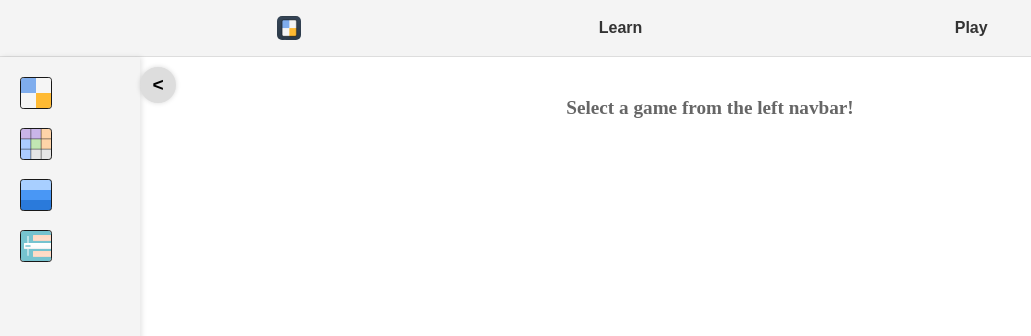
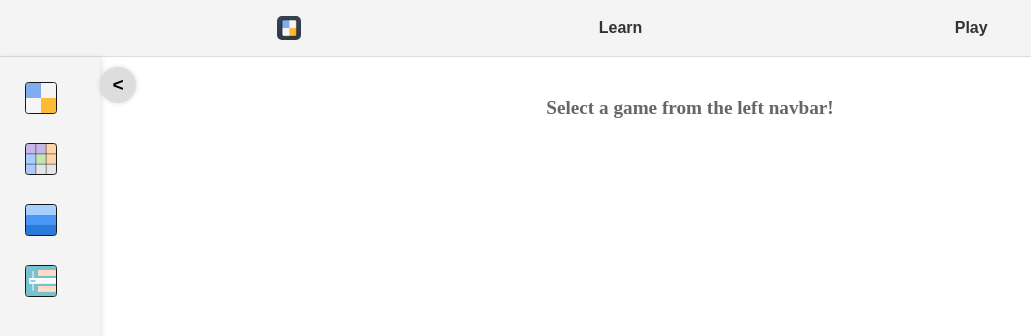
Before and after one commit to seany4ng/linkedin-games-solver, a React (Vite) app in the folder web/: page /play in a window 1280 px wide. Shown: the top 336 px of the page, without its empty margins (0-1031 px from the left). Built offline with nearby package versions, Linux system fonts and the light colour scheme.

Commit message:
fix css for left nav bar

```diff
--- a/web/src/styles/LearnPage.css
+++ b/web/src/styles/LearnPage.css
@@ -22,7 +22,6 @@
     width: 100px;
     height: 100%;
     background-color: #f4f4f4;
-    padding: 20px;
     box-shadow: 2px 0 5px rgba(0, 0, 0, 0.1);
     transition: width 0.3s ease;
     overflow: hidden;
@@ -43,7 +42,7 @@
 }
 
 .left-nav ul li {
-    margin-bottom: 15px;
+    margin: 25px;
 }
 
 /* Nav links */
--- a/web/src/styles/PlayPage.css
+++ b/web/src/styles/PlayPage.css
@@ -23,7 +23,6 @@
     height: 100%;
     width: 100px;
     background-color: #f4f4f4;
-    padding: 20px;
     box-shadow: 2px 0 5px rgba(0, 0, 0, 0.1);
     transition: width 0.3s ease;
     overflow: hidden;
@@ -44,7 +43,7 @@
 }
 
 .left-nav ul li {
-    margin-bottom: 15px;
+    margin: 25px;
 }
 
 .solve-nav-link {
```
